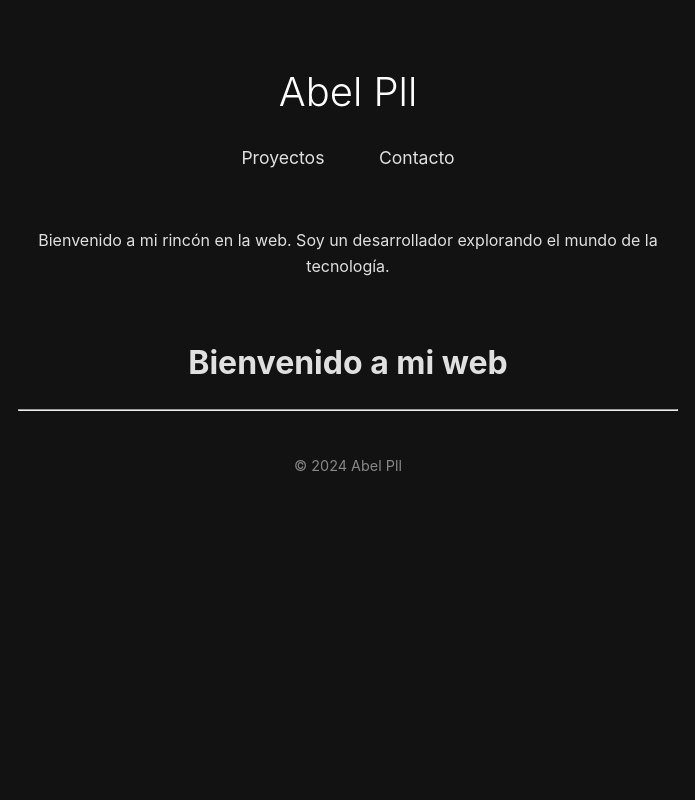
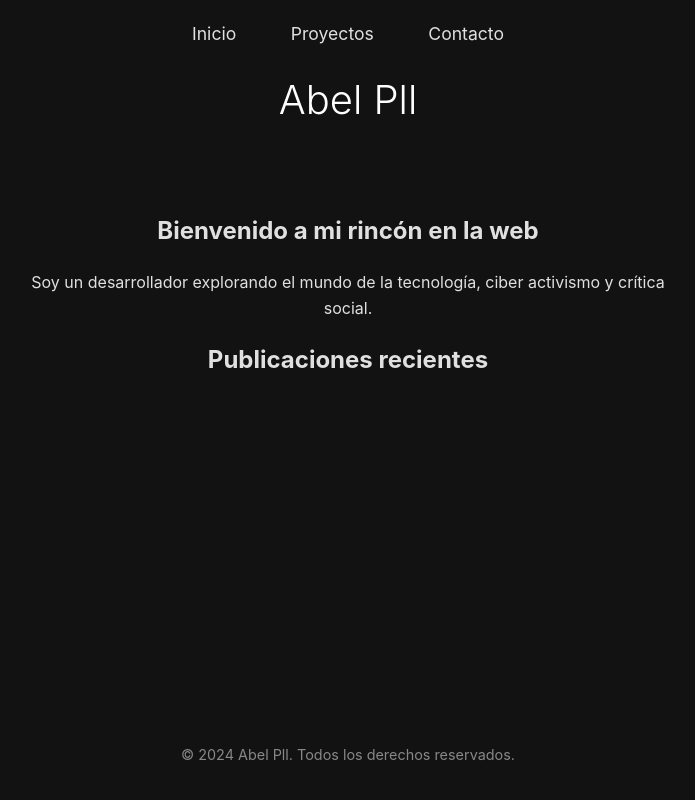
Before and after one commit to makinatetanos/miweb, a Flask app: page / in a window 1280 px wide. Shown: the whole page, without its empty margins (292-987 px from the left). Run offline with Flask 3, Linux system fonts and the light colour scheme.

Commit message:
Subir todos los cambios recientes

```diff
--- a/templates/index.html
+++ b/templates/index.html
@@ -3,30 +3,29 @@
 <head>
     <meta charset="UTF-8">
     <meta name="viewport" content="width=device-width, initial-scale=1.0">
+    <title>Abel Pll | Desarrollador, Ciber Activismo y Crítica Social</title>
+    <meta name="description" content="Blog personal de Abel Pll sobre desarrollo, ciber activismo, crítica social y experiencias en tecnología.">
     <link rel="stylesheet" href="{{ url_for('static', filename='styles.css') }}">
-    <title>Abel Pll</title>
+    <meta name="robots" content="index,follow">
 </head>
 <body>
-    <main>
     <header>
-        <h1>Abel Pll</h1>
         <nav>
             <ul>
-            <li>
-                <a href="{{ url_for('proyectos') }}">Proyectos</a>
-            </li>
-            <li>
-                <a href="{{ url_for('contacto') }}">Contacto</a>
-            </li>
+                <li><a href="{{ url_for('inicio') }}">Inicio</a></li>
+                <li><a href="{{ url_for('proyectos') }}">Proyectos</a></li>
+                <li><a href="{{ url_for('contacto') }}">Contacto</a></li>
+            </ul>
         </nav>
+        <h1>Abel Pll</h1>
     </header>
     <main>
-        <p>Bienvenido a mi rincón en la web. Soy un desarrollador explorando el mundo de la tecnología.</p>
-    </main>
-    <h1>Bienvenido a mi web</h1>
-    <hr>
-
+        <section id="bienvenida">
+            <h2>Bienvenido a mi rincón en la web</h2>
+            <p>Soy un desarrollador explorando el mundo de la tecnología, ciber activismo y crítica social.</p>
+        </section>
         <section id="posts">
+            <h2>Publicaciones recientes</h2>
             {% for post in posts %}
                 <article>
                     <div>{{ post.contenido_html | safe }}</div>
@@ -38,9 +37,9 @@
                 </article>
             {% endfor %}
         </section>
-
+    </main>
     <footer>
-        <p>&copy; 2024 Abel Pll</p>
+        <p>&copy; 2024 Abel Pll. Todos los derechos reservados.</p>
     </footer>
 </body>
 </html>
```
Lines whose indentation alone changed are shown as unchanged.
